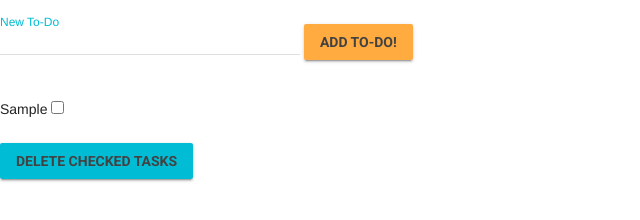
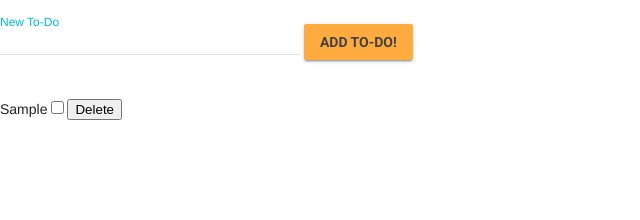
Before and after one commit to thisisnataliessn/to-do-app, a plain HTML site: page index.html in a window 1280 px wide. Both pictures are taken after typing "Sample" into the empty fields and a click on the button "ADD TO-DO!". Shown: the part 116-336 px from the top of the page, without its empty margins (0-640 px from the left). Drawn offline with nearby package versions, Linux system fonts and the light colour scheme.

Commit message:
Delete button appears on first newLi and cant figure out filter method

```diff
--- a/app.js
+++ b/app.js
@@ -1,4 +1,5 @@
 function onReady() {
+    let id = 0;
     const toDos = [];
     const addToDoForm = document.getElementById("addToDoForm");
 
@@ -9,13 +10,17 @@ function onReady() {
         }
         toDos.push({
             title: newToDoText.value,
-            complete: false
+            complete: false,
+            id: id
         });
         newToDoText.value = "";
         renderTheUI();
+        id = id + 1;
     }
 
     function renderTheUI() {
+        const deleteButton = document.createElement('button');
+        const buttonText = document.createTextNode('Delete');
         const toDoList = document.getElementById("toDoList");
         toDoList.textContent = '';
         toDos.forEach(function (toDo) {
@@ -27,13 +32,18 @@ function onReady() {
             //update the DOM
             toDoList.appendChild(newLi);
             newLi.appendChild(checkbox);
+            deleteButton.appendChild(buttonText);
+            newLi.appendChild(deleteButton);
+
         });
     };
     addToDoForm.addEventListener('submit', () => {
         event.preventDefault();
         createNewToDo();
     });
-
+    deleteButton.addEventListener('click', () => {
+        renderTheUI();
+    })
     renderTheUI();
 }
 
--- a/index.html
+++ b/index.html
@@ -25,8 +25,6 @@
     <ul class="mdl-list" id="toDoList">
 
     </ul>
-    <button id="deleteTask" class="mdl-button mdl-js-button mdl-button--raised mdl-button--colored"><b>Delete checked
-            tasks</b></button>
     <script src="app.js"></script>
 </body>
 
```
